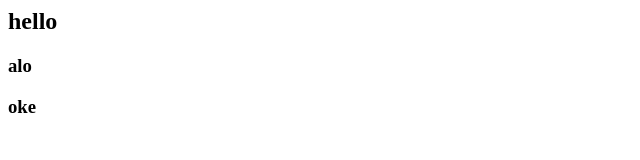
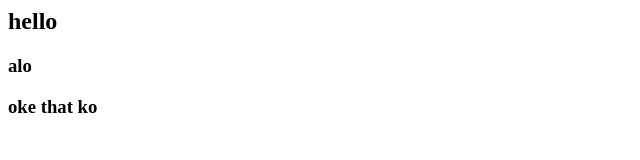
Before and after one commit to sirVI26/demo-github-1, a plain HTML site: page index.html in a window 1280 px wide. Shown: the full height of the page, 0-640 px from the left. Drawn offline with Linux system fonts and the light colour scheme.

Commit message:
Update index.html

```diff
--- a/index.html
+++ b/index.html
@@ -1,3 +1,3 @@
 <h2>hello</h2>
 <h3>alo</h3>
-<h3>oke</h3>
+<h3>oke that ko</h3>
```
